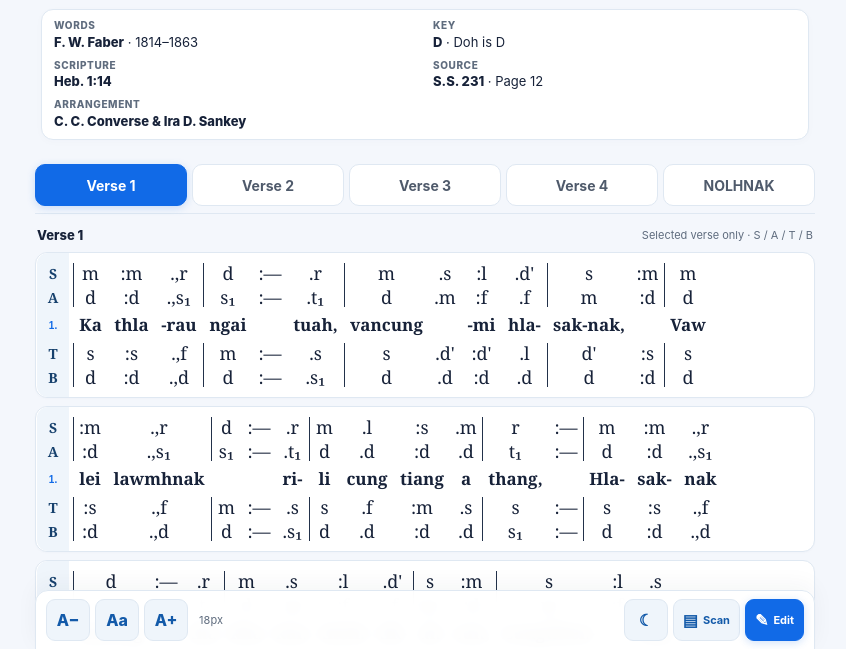
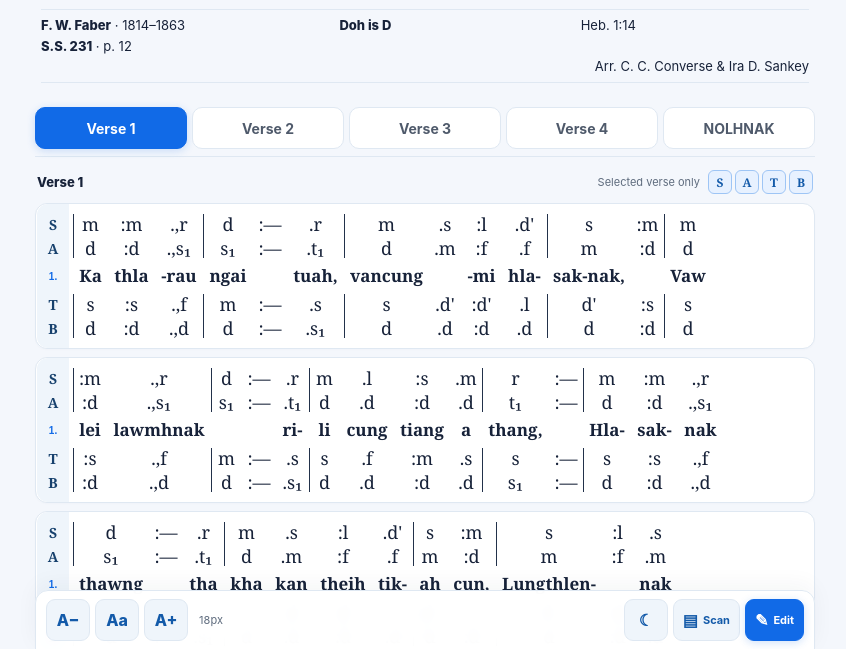
Before and after one commit to salaiaahu/chin-hymns-tonicsolfa, a plain HTML site: page Chin_Hymn_11_Mobile_Reader.html in a window 1280 px wide. Shown: the part 150-799 px from the top of the page, without its empty margins (215-1061 px from the left). Drawn offline with Linux system fonts and the light colour scheme.

Commit message:
Added new hymn option

```diff
--- a/Chin_Hymn_11_Mobile_Reader.html
+++ b/Chin_Hymn_11_Mobile_Reader.html
@@ -35,32 +35,31 @@ button:focus-visible,summary:focus-visible{outline:3px solid #66aaf9;outline-off
 .brand svg{width:24px;height:24px;color:#145cbb}
 .draft-tag{font-size:10px;letter-spacing:.07em;color:#35577e;border:1px solid #dae6f3;border-radius:100px;background:#fff;padding:5px 8px;font-weight:800}
 .hymn-number{font-size:11px;font-weight:800;text-transform:uppercase;letter-spacing:.09em;color:var(--blue);margin-bottom:4px}
-h1{font-family:Georgia,"Times New Roman",serif;font-size:clamp(21px,5.3vw,30px);line-height:1.08;letter-spacing:-.025em;margin:0;text-align:center;color:#172743}
+h1{font-family:Georgia,"Times New Roman",serif;font-size:clamp(21px,5.3vw,30px);line-height:1.08;letter-spacing:-.025em;margin:0;text-align:center;color:#172743}h1[data-title-length="long"]{font-size:clamp(19px,4.7vw,26px)}h1[data-title-length="very-long"]{font-size:clamp(18px,4.1vw,23px)}
 .subtitle{font-family:Georgia,"Times New Roman",serif;font-size:clamp(15px,4vw,19px);font-style:italic;text-align:center;margin:6px 0 12px;color:var(--subtle)}
-.metadata{border:1px solid var(--line);border-radius:12px;background:var(--paper);padding:9px 12px;display:grid;grid-template-columns:1fr 1fr;gap:7px 16px;box-shadow:0 2px 9px rgba(26,63,110,.02)}
-.meta{font-size:12px;line-height:1.36;min-width:0}
-.meta strong{font-weight:800;color:var(--ink)}
-.meta-label{font-size:10px;color:var(--subtle);text-transform:uppercase;letter-spacing:.06em;display:block;margin-bottom:1px;font-weight:800}
-.meta.wide{grid-column:1/-1}
+.metadata{border-top:1px solid var(--line);border-bottom:1px solid var(--line);padding:7px 0 6px;display:grid;grid-template-columns:1.25fr 1fr 1fr;gap:3px 13px}
+.meta{font-size:12px;line-height:1.35;min-width:0}.meta strong{font-weight:800;color:var(--ink)}.meta.wide{grid-column:1/-1;text-align:right}
 .meta-group{display:flex;gap:10px;flex-wrap:wrap}
 .tabs-wrap{position:sticky;top:0;z-index:5;padding:8px 0 7px;background:var(--page);border-bottom:1px solid var(--line)}
 .tabs{display:grid;grid-template-columns:repeat(5,minmax(0,1fr));gap:5px;max-width:810px}
 .tab{border:1px solid var(--line);background:var(--paper);color:#4f5a6b;border-radius:10px;padding:11px 2px;font-size:12px;font-weight:750;min-width:0;white-space:nowrap;min-height:42px}
 .tab[aria-selected="true"]{background:var(--blue);color:white;border-color:var(--blue);box-shadow:0 2px 8px #1b6de833}
 .reader{padding:10px 0 0;scroll-margin-top:65px}
-.score-head{display:flex;align-items:center;justify-content:space-between;gap:6px;margin:3px 2px 9px}
+.score-head{display:flex;align-items:center;justify-content:space-between;gap:6px;margin:3px 2px 9px}.score-options{display:flex;align-items:center;justify-content:flex-end;gap:8px}
 .section-name{font-size:13px;font-weight:800;color:var(--ink)}
 .section-caption{color:var(--subtle);font-size:11px;text-align:right}
+.voice-filter{display:flex;gap:3px}.voice-filter button{width:24px;height:24px;border:1px solid var(--line);border-radius:6px;background:var(--paper);color:var(--subtle);font:700 12px Georgia,serif}.voice-filter button[aria-pressed="true"]{background:var(--blue-soft);border-color:#9ec5f5;color:#135aa9}
 .notice{font-size:11px;line-height:1.5;color:#6a552c;background:#fff8e7;border:1px solid #f2dfaa;padding:8px 10px;border-radius:10px;margin:0 0 10px}
 .score{display:flex;flex-direction:column;gap:8px}
 .music-line{background:var(--paper);border:1px solid var(--line);border-radius:12px;display:flex;align-items:stretch;min-width:0;padding:8px 5px 8px 0;box-shadow:0 1px 2px rgba(27,54,96,.02);overflow:hidden}
-.voice-labels{display:grid;grid-template-rows:var(--voice-height) var(--voice-height) var(--lyric-height) var(--voice-height) var(--voice-height);flex:0 0 27px;background:var(--soft);border-radius:11px 0 0 11px;margin:-8px 4px -8px 0;padding:8px 0;align-items:center;justify-items:center;color:#17416d;font:700 12px Georgia,serif}
+.voice-labels{display:grid;grid-template-rows:var(--score-rows);flex:0 0 27px;background:var(--soft);border-radius:11px 0 0 11px;margin:-8px 4px -8px 0;padding:8px 0;align-items:center;justify-items:center;color:#17416d;font:700 12px Georgia,serif}
 .voice-labels .verse-mark{font-size:10px;color:var(--blue);font-family:Arial,sans-serif;align-self:center}
 .event-group{display:flex;gap:0;flex:1;min-width:0;align-items:stretch}
-.event{position:relative;min-width:0;flex-shrink:0;display:grid;grid-template-rows:var(--voice-height) var(--voice-height) var(--lyric-height) var(--voice-height) var(--voice-height);align-items:center;text-align:center;font-family:Georgia,"Times New Roman",serif;font-variant-numeric:tabular-nums;color:var(--ink)}
+.event{position:relative;min-width:0;flex-shrink:0;display:grid;grid-template-rows:var(--score-rows);align-items:center;text-align:center;font-family:Georgia,"Times New Roman",serif;font-variant-numeric:tabular-nums;color:var(--ink)}
 .note{font-size:var(--note-size);white-space:nowrap;line-height:1.12;min-width:0}
 .lyric{font-size:var(--lyric-size);font-weight:700;line-height:1.1;white-space:nowrap;min-width:0}
 .event.bar-before::before,.event.bar-before::after{content:"";position:absolute;left:0;border-left:1.6px solid #22314a;pointer-events:none}
+.music-line.filtered .event.bar-before::before,.music-line.filtered .event.bar-before::after{display:none}
 .event.bar-before::before{top:2px;height:calc(var(--voice-height) * 2 - 4px)}
 .event.bar-before::after{top:calc(var(--voice-height) * 2 + var(--lyric-height) + 2px);height:calc(var(--voice-height) * 2 - 4px)}
 .note.blank,.lyric.blank{opacity:0}
@@ -95,6 +94,7 @@ h1{font-family:Georgia,"Times New Roman",serif;font-size:clamp(21px,5.3vw,30px);
 .editor-reference{display:grid;grid-template-columns:minmax(0,1fr) minmax(0,1fr);gap:16px;align-items:start;margin:0}.editor-reference figure,.editor-reference section{margin:0;border:1px solid var(--line);border-radius:10px;background:var(--soft);overflow:hidden}.editor-reference figcaption,.editor-reference h3{margin:0;padding:9px 11px;border-bottom:1px solid var(--line);font-size:12px;font-weight:800;color:var(--ink)}.scan-zoom{float:right;display:flex;align-items:center;gap:5px}.scan-zoom button{width:23px;height:23px;padding:0;border:1px solid var(--line);border-radius:5px;background:var(--paper);color:#135aa9;font-weight:800}.scan-zoom span{min-width:35px;text-align:center;font-size:10px;color:var(--subtle)}.editor-scan-viewport{height:500px;overflow:auto;background:#fff}.editor-scan-viewport img{display:block;max-width:none;height:auto;min-width:100%;object-fit:initial;object-position:top left}.editor-edit-panel{height:536px;display:flex;flex-direction:column}.editor-edit-panel p{font-size:11px;line-height:1.4;color:var(--subtle);margin:8px 11px}.editor-table{overflow:auto;padding:0 10px 10px}.editor-table .event-editor,.editor-table .editor-columns{min-width:510px}
 .editor-secondary,.editor-save{border-radius:8px;padding:9px 11px;font-size:12px;font-weight:800}.editor-secondary{background:var(--soft);color:#135aa9;border:1px solid var(--line)}.editor-save{background:var(--blue);color:#fff;border:1px solid var(--blue)}
 @media(max-width:700px){.editor-fields,.import-fields{grid-template-columns:1fr}.editor-body{padding:11px}.editor-reference{grid-template-columns:1fr}.editor-scan-viewport{height:300px}.editor-edit-panel{height:420px}.event-editor,.editor-columns{grid-template-columns:27px repeat(5,minmax(56px,1fr));gap:3px;min-width:330px}.editor-section{overflow-x:auto}.event-editor input{padding:6px 4px;font-size:12px}.editor-actions{padding:9px;gap:5px}.editor-secondary,.editor-save{padding:9px 7px;font-size:11px}}
+@media(max-width:600px){.metadata{grid-template-columns:1fr 1fr;gap:3px 10px}.meta.wide{grid-column:1/-1;text-align:left}.score-head{align-items:flex-start}.score-options{flex-direction:column;align-items:flex-end;gap:4px}.section-caption{font-size:10px}}
 .sr-only{position:absolute;left:-10000px;width:1px;height:1px;overflow:hidden}
 :root[data-theme="dark"]{color-scheme:dark;--page:#111824;--paper:#202a39;--ink:#edf4fe;--subtle:#aebbd0;--line:#39475a;--soft:#2a3a4e;--blue:#64a5ff;--blue-soft:#223d63}
 :root[data-theme="dark"] .tab[aria-selected="true"]{background:#3579d6;color:white}
@@ -121,11 +121,11 @@ h1{font-family:Georgia,"Times New Roman",serif;font-size:clamp(21px,5.3vw,30px);
     <h1 id="hymnTitle">KA THLARAU NGAI TUAH!</h1>
     <p id="englishTitle" class="subtitle">Hark, Hark! My Soul!</p>
     <div class="metadata" aria-label="Hymn information">
-      <div class="meta"><span class="meta-label">Words</span><span id="wordsMeta"></span></div>
-      <div class="meta"><span class="meta-label">Key</span><span id="keyMeta"></span></div>
-      <div class="meta"><span class="meta-label">Scripture</span><strong id="scriptureMeta"></strong></div>
-      <div class="meta"><span class="meta-label">Source</span><span id="sourceMeta"></span></div>
-      <div class="meta wide"><span class="meta-label">Arrangement</span><strong id="arrangersMeta"></strong></div>
+      <div id="wordsMeta" class="meta"></div>
+      <div id="keyMeta" class="meta"></div>
+      <div id="scriptureMeta" class="meta"></div>
+      <div id="sourceMeta" class="meta"></div>
+      <div id="arrangersMeta" class="meta wide"></div>
     </div>
   </header>
 
@@ -140,7 +140,7 @@ h1{font-family:Georgia,"Times New Roman",serif;font-size:clamp(21px,5.3vw,30px);
   </nav>
 
   <section id="reader" class="reader" role="tabpanel" aria-label="Selected hymn section">
-    <div class="score-head"><span class="section-name" id="sectionName">Verse 1</span><span class="section-caption" id="sectionCaption">Selected verse only · S / A / T / B</span></div>
+    <div class="score-head"><span class="section-name" id="sectionName">Verse 1</span><div class="score-options"><span class="section-caption" id="sectionCaption">Selected verse only</span><div class="voice-filter" role="group" aria-label="Show or hide sol-fa voices"><button type="button" data-voice="S" aria-pressed="true">S</button><button type="button" data-voice="A" aria-pressed="true">A</button><button type="button" data-voice="T" aria-pressed="true">T</button><button type="button" data-voice="B" aria-pressed="true">B</button></div></div></div>
     <p id="notice" class="notice" hidden>Verse 4 was printed separately below the music. Its lyrics are preserved, but their note-by-note placement is <strong>provisional</strong> and needs musical proofreading.</p>
     <div id="score" class="score" aria-label="Tonic sol-fa score"><div class="music-line">Loading notation…</div></div>
   </section>
@@ -1390,6 +1390,7 @@ window.HYMN11 = {
   let timer;
   let lastWidth = 0;
   let measureCtx = document.createElement('canvas').getContext('2d');
+  let visibleVoices = {S:true,A:true,T:true,B:true};
 
   function clone(value) { return JSON.parse(JSON.stringify(value)); }
 
@@ -1405,13 +1406,14 @@ window.HYMN11 = {
   function currentLines() {return section==='chorus' ? data.chorusScore : data.verseScore;}
   function renderHeader() {
     document.getElementById('hymnNumber').textContent=`${data.number} · ${data.category}`;
-    document.getElementById('hymnTitle').textContent=data.title;
+    const title=document.getElementById('hymnTitle');title.textContent=data.title;
+    title.dataset.titleLength=data.title.length>40?'very-long':data.title.length>27?'long':'';
     document.getElementById('englishTitle').textContent=data.englishTitle;
     document.getElementById('wordsMeta').innerHTML=`<strong>${escapeHtml(data.lyricist)}</strong>${data.lyricistDates ? ` · ${escapeHtml(data.lyricistDates)}` : ''}`;
-    document.getElementById('keyMeta').innerHTML=`<strong>${escapeHtml(data.key)}</strong> · Doh is ${escapeHtml(data.key)}`;
+    document.getElementById('keyMeta').innerHTML=`<strong>Doh is ${escapeHtml(data.key)}</strong>`;
     document.getElementById('scriptureMeta').textContent=data.scripture;
-    document.getElementById('sourceMeta').innerHTML=`<strong>${escapeHtml(data.source)}</strong> · Page ${escapeHtml(data.page)}`;
-    document.getElementById('arrangersMeta').textContent=data.arrangers;
+    document.getElementById('sourceMeta').innerHTML=`<strong>${escapeHtml(data.source)}</strong>${data.page ? ` · p. ${escapeHtml(data.page)}` : ''}`;
+    document.getElementById('arrangersMeta').innerHTML=data.arrangers?`Arr. ${escapeHtml(data.arrangers)}`:'';
     document.getElementById('chorusTab').textContent=data.chorusLabel || 'Chorus';
   }
   function lyricFor(event) {
@@ -1471,9 +1473,16 @@ window.HYMN11 = {
     return rows;
   }
   function makeLine(events, originalSystem, final) {
-    const outer=document.createElement('div');outer.className='music-line'+(final?' last-of-original':'');
+    const outer=document.createElement('div');outer.className='music-line'+(final?' last-of-original':'')+(Object.values(visibleVoices).every(Boolean)?'':' filtered');
+    const rows=[];
+    if(visibleVoices.S)rows.push(['S','note',0,'var(--voice-height)']);
+    if(visibleVoices.A)rows.push(['A','note',1,'var(--voice-height)']);
+    rows.push([section==='chorus'?'♪':section+'.','lyric',null,'var(--lyric-height)']);
+    if(visibleVoices.T)rows.push(['T','note',2,'var(--voice-height)']);
+    if(visibleVoices.B)rows.push(['B','note',3,'var(--voice-height)']);
+    outer.style.setProperty('--score-rows',rows.map(row=>row[3]).join(' '));
     const labels=document.createElement('div');labels.className='voice-labels';labels.setAttribute('aria-hidden','true');
-    labels.innerHTML=`<span>S</span><span>A</span><span class="verse-mark">${section==='chorus'?'♪':section+'.'}</span><span>T</span><span>B</span>`;
+    rows.forEach(row=>{const label=document.createElement('span');label.textContent=row[0];if(row[1]==='lyric')label.className='verse-mark';labels.appendChild(label);});
     outer.appendChild(labels);
     const group=document.createElement('div');group.className='event-group';
     let width=0;for (const e of events) width+=preferredWidth(e);
@@ -1483,12 +1492,12 @@ window.HYMN11 = {
     for (const e of events){
       const cell=document.createElement('div');cell.className='event'+(e.bar?' bar-before':'');
       cell.style.width=(preferredWidth(e)*factor)+'px';
-      const slots=[e.notes[0],e.notes[1],lyricFor(e),e.notes[2],e.notes[3]];
-      for (let i=0;i<slots.length;i++) {
+      for (const row of rows) {
+        const slot=row[1]==='lyric'?lyricFor(e):e.notes[row[2]];
         const el=document.createElement('div');
-        el.className=(i===2?'lyric':'note')+(!slots[i]?' blank':'');
-        el.textContent=slots[i]||'·';
-        if(i===2 && slots[i])el.title=slots[i];
+        el.className=row[1]+(!slot?' blank':'');
+        el.textContent=slot||'·';
+        if(row[1]==='lyric' && slot)el.title=slot;
         cell.appendChild(el);
       }
       group.appendChild(cell);
@@ -1510,7 +1519,7 @@ window.HYMN11 = {
     score.appendChild(fragment);
     const chorus=section==='chorus';
     sectionName.textContent=chorus?`${data.chorusLabel} · Chorus`:`Verse ${section}`;
-    sectionCaption.textContent=chorus?'Chorus only · S / A / T / B':'Selected verse only · S / A / T / B';
+    sectionCaption.textContent=chorus?'Chorus only':'Selected verse only';
     notice.hidden=section!=='4';
     tabs.forEach(t=>{
       const isActive=t.dataset.section===section;
@@ -1604,6 +1613,7 @@ window.HYMN11 = {
     document.getElementById('themeIcon').textContent=next==='dark'?'☀':'☾';
     settingsSave('chinHymn11-theme',next);
   });
+  document.querySelectorAll('[data-voice]').forEach(button=>button.addEventListener('click',()=>{const voice=button.dataset.voice;visibleVoices[voice]=!visibleVoices[voice];settingsSave('chinHymn11-voices',JSON.stringify(visibleVoices));document.querySelectorAll('[data-voice]').forEach(control=>control.setAttribute('aria-pressed',String(visibleVoices[control.dataset.voice])));render();}));
   document.getElementById('openScan').addEventListener('click',()=>{
     if(typeof dialog.showModal==='function') dialog.showModal();
     else {scanImage.hidden=false;window.open(scanImage.src,'_blank','noopener');}
@@ -1626,6 +1636,8 @@ window.HYMN11 = {
   importForm.addEventListener('submit',ev=>{ev.preventDefault();if(importedFile)createImportedDraft();});
   savedDataLoad();
   const savedTheme=settingsGet('chinHymn11-theme','light');
+  try { visibleVoices={...visibleVoices,...JSON.parse(settingsGet('chinHymn11-voices','{}'))}; } catch {}
+  document.querySelectorAll('[data-voice]').forEach(control=>control.setAttribute('aria-pressed',String(visibleVoices[control.dataset.voice])));
   root.dataset.theme=savedTheme==='dark'?'dark':'light';
   document.getElementById('themeIcon').textContent=root.dataset.theme==='dark'?'☀':'☾';
   document.getElementById('themeToggle').setAttribute('aria-label',root.dataset.theme==='dark'?'Switch to light mode':'Switch to dark mode');
--- a/styles.css
+++ b/styles.css
@@ -27,32 +27,31 @@ button:focus-visible,summary:focus-visible{outline:3px solid #66aaf9;outline-off
 .brand svg{width:24px;height:24px;color:#145cbb}
 .draft-tag{font-size:10px;letter-spacing:.07em;color:#35577e;border:1px solid #dae6f3;border-radius:100px;background:#fff;padding:5px 8px;font-weight:800}
 .hymn-number{font-size:11px;font-weight:800;text-transform:uppercase;letter-spacing:.09em;color:var(--blue);margin-bottom:4px}
-h1{font-family:Georgia,"Times New Roman",serif;font-size:clamp(21px,5.3vw,30px);line-height:1.08;letter-spacing:-.025em;margin:0;text-align:center;color:#172743}
+h1{font-family:Georgia,"Times New Roman",serif;font-size:clamp(21px,5.3vw,30px);line-height:1.08;letter-spacing:-.025em;margin:0;text-align:center;color:#172743}h1[data-title-length="long"]{font-size:clamp(19px,4.7vw,26px)}h1[data-title-length="very-long"]{font-size:clamp(18px,4.1vw,23px)}
 .subtitle{font-family:Georgia,"Times New Roman",serif;font-size:clamp(15px,4vw,19px);font-style:italic;text-align:center;margin:6px 0 12px;color:var(--subtle)}
-.metadata{border:1px solid var(--line);border-radius:12px;background:var(--paper);padding:9px 12px;display:grid;grid-template-columns:1fr 1fr;gap:7px 16px;box-shadow:0 2px 9px rgba(26,63,110,.02)}
-.meta{font-size:12px;line-height:1.36;min-width:0}
-.meta strong{font-weight:800;color:var(--ink)}
-.meta-label{font-size:10px;color:var(--subtle);text-transform:uppercase;letter-spacing:.06em;display:block;margin-bottom:1px;font-weight:800}
-.meta.wide{grid-column:1/-1}
+.metadata{border-top:1px solid var(--line);border-bottom:1px solid var(--line);padding:7px 0 6px;display:grid;grid-template-columns:1.25fr 1fr 1fr;gap:3px 13px}
+.meta{font-size:12px;line-height:1.35;min-width:0}.meta strong{font-weight:800;color:var(--ink)}.meta.wide{grid-column:1/-1;text-align:right}
 .meta-group{display:flex;gap:10px;flex-wrap:wrap}
 .tabs-wrap{position:sticky;top:0;z-index:5;padding:8px 0 7px;background:var(--page);border-bottom:1px solid var(--line)}
 .tabs{display:grid;grid-template-columns:repeat(5,minmax(0,1fr));gap:5px;max-width:810px}
 .tab{border:1px solid var(--line);background:var(--paper);color:#4f5a6b;border-radius:10px;padding:11px 2px;font-size:12px;font-weight:750;min-width:0;white-space:nowrap;min-height:42px}
 .tab[aria-selected="true"]{background:var(--blue);color:white;border-color:var(--blue);box-shadow:0 2px 8px #1b6de833}
 .reader{padding:10px 0 0;scroll-margin-top:65px}
-.score-head{display:flex;align-items:center;justify-content:space-between;gap:6px;margin:3px 2px 9px}
+.score-head{display:flex;align-items:center;justify-content:space-between;gap:6px;margin:3px 2px 9px}.score-options{display:flex;align-items:center;justify-content:flex-end;gap:8px}
 .section-name{font-size:13px;font-weight:800;color:var(--ink)}
 .section-caption{color:var(--subtle);font-size:11px;text-align:right}
+.voice-filter{display:flex;gap:3px}.voice-filter button{width:24px;height:24px;border:1px solid var(--line);border-radius:6px;background:var(--paper);color:var(--subtle);font:700 12px Georgia,serif}.voice-filter button[aria-pressed="true"]{background:var(--blue-soft);border-color:#9ec5f5;color:#135aa9}
 .notice{font-size:11px;line-height:1.5;color:#6a552c;background:#fff8e7;border:1px solid #f2dfaa;padding:8px 10px;border-radius:10px;margin:0 0 10px}
 .score{display:flex;flex-direction:column;gap:8px}
 .music-line{background:var(--paper);border:1px solid var(--line);border-radius:12px;display:flex;align-items:stretch;min-width:0;padding:8px 5px 8px 0;box-shadow:0 1px 2px rgba(27,54,96,.02);overflow:hidden}
-.voice-labels{display:grid;grid-template-rows:var(--voice-height) var(--voice-height) var(--lyric-height) var(--voice-height) var(--voice-height);flex:0 0 27px;background:var(--soft);border-radius:11px 0 0 11px;margin:-8px 4px -8px 0;padding:8px 0;align-items:center;justify-items:center;color:#17416d;font:700 12px Georgia,serif}
+.voice-labels{display:grid;grid-template-rows:var(--score-rows);flex:0 0 27px;background:var(--soft);border-radius:11px 0 0 11px;margin:-8px 4px -8px 0;padding:8px 0;align-items:center;justify-items:center;color:#17416d;font:700 12px Georgia,serif}
 .voice-labels .verse-mark{font-size:10px;color:var(--blue);font-family:Arial,sans-serif;align-self:center}
 .event-group{display:flex;gap:0;flex:1;min-width:0;align-items:stretch}
-.event{position:relative;min-width:0;flex-shrink:0;display:grid;grid-template-rows:var(--voice-height) var(--voice-height) var(--lyric-height) var(--voice-height) var(--voice-height);align-items:center;text-align:center;font-family:Georgia,"Times New Roman",serif;font-variant-numeric:tabular-nums;color:var(--ink)}
+.event{position:relative;min-width:0;flex-shrink:0;display:grid;grid-template-rows:var(--score-rows);align-items:center;text-align:center;font-family:Georgia,"Times New Roman",serif;font-variant-numeric:tabular-nums;color:var(--ink)}
 .note{font-size:var(--note-size);white-space:nowrap;line-height:1.12;min-width:0}
 .lyric{font-size:var(--lyric-size);font-weight:700;line-height:1.1;white-space:nowrap;min-width:0}
 .event.bar-before::before,.event.bar-before::after{content:"";position:absolute;left:0;border-left:1.6px solid #22314a;pointer-events:none}
+.music-line.filtered .event.bar-before::before,.music-line.filtered .event.bar-before::after{display:none}
 .event.bar-before::before{top:2px;height:calc(var(--voice-height) * 2 - 4px)}
 .event.bar-before::after{top:calc(var(--voice-height) * 2 + var(--lyric-height) + 2px);height:calc(var(--voice-height) * 2 - 4px)}
 .note.blank,.lyric.blank{opacity:0}
@@ -87,6 +86,7 @@ h1{font-family:Georgia,"Times New Roman",serif;font-size:clamp(21px,5.3vw,30px);
 .editor-reference{display:grid;grid-template-columns:minmax(0,1fr) minmax(0,1fr);gap:16px;align-items:start;margin:0}.editor-reference figure,.editor-reference section{margin:0;border:1px solid var(--line);border-radius:10px;background:var(--soft);overflow:hidden}.editor-reference figcaption,.editor-reference h3{margin:0;padding:9px 11px;border-bottom:1px solid var(--line);font-size:12px;font-weight:800;color:var(--ink)}.scan-zoom{float:right;display:flex;align-items:center;gap:5px}.scan-zoom button{width:23px;height:23px;padding:0;border:1px solid var(--line);border-radius:5px;background:var(--paper);color:#135aa9;font-weight:800}.scan-zoom span{min-width:35px;text-align:center;font-size:10px;color:var(--subtle)}.editor-scan-viewport{height:500px;overflow:auto;background:#fff}.editor-scan-viewport img{display:block;max-width:none;height:auto;min-width:100%;object-fit:initial;object-position:top left}.editor-edit-panel{height:536px;display:flex;flex-direction:column}.editor-edit-panel p{font-size:11px;line-height:1.4;color:var(--subtle);margin:8px 11px}.editor-table{overflow:auto;padding:0 10px 10px}.editor-table .event-editor,.editor-table .editor-columns{min-width:510px}
 .editor-secondary,.editor-save{border-radius:8px;padding:9px 11px;font-size:12px;font-weight:800}.editor-secondary{background:var(--soft);color:#135aa9;border:1px solid var(--line)}.editor-save{background:var(--blue);color:#fff;border:1px solid var(--blue)}
 @media(max-width:700px){.editor-fields,.import-fields{grid-template-columns:1fr}.editor-body{padding:11px}.editor-reference{grid-template-columns:1fr}.editor-scan-viewport{height:300px}.editor-edit-panel{height:420px}.event-editor,.editor-columns{grid-template-columns:27px repeat(5,minmax(56px,1fr));gap:3px;min-width:330px}.editor-section{overflow-x:auto}.event-editor input{padding:6px 4px;font-size:12px}.editor-actions{padding:9px;gap:5px}.editor-secondary,.editor-save{padding:9px 7px;font-size:11px}}
+@media(max-width:600px){.metadata{grid-template-columns:1fr 1fr;gap:3px 10px}.meta.wide{grid-column:1/-1;text-align:left}.score-head{align-items:flex-start}.score-options{flex-direction:column;align-items:flex-end;gap:4px}.section-caption{font-size:10px}}
 .sr-only{position:absolute;left:-10000px;width:1px;height:1px;overflow:hidden}
 :root[data-theme="dark"]{color-scheme:dark;--page:#111824;--paper:#202a39;--ink:#edf4fe;--subtle:#aebbd0;--line:#39475a;--soft:#2a3a4e;--blue:#64a5ff;--blue-soft:#223d63}
 :root[data-theme="dark"] .tab[aria-selected="true"]{background:#3579d6;color:white}
```
Also changed, not shown: app.js (+24 -12 lines), index.html (+6 -6 lines).
